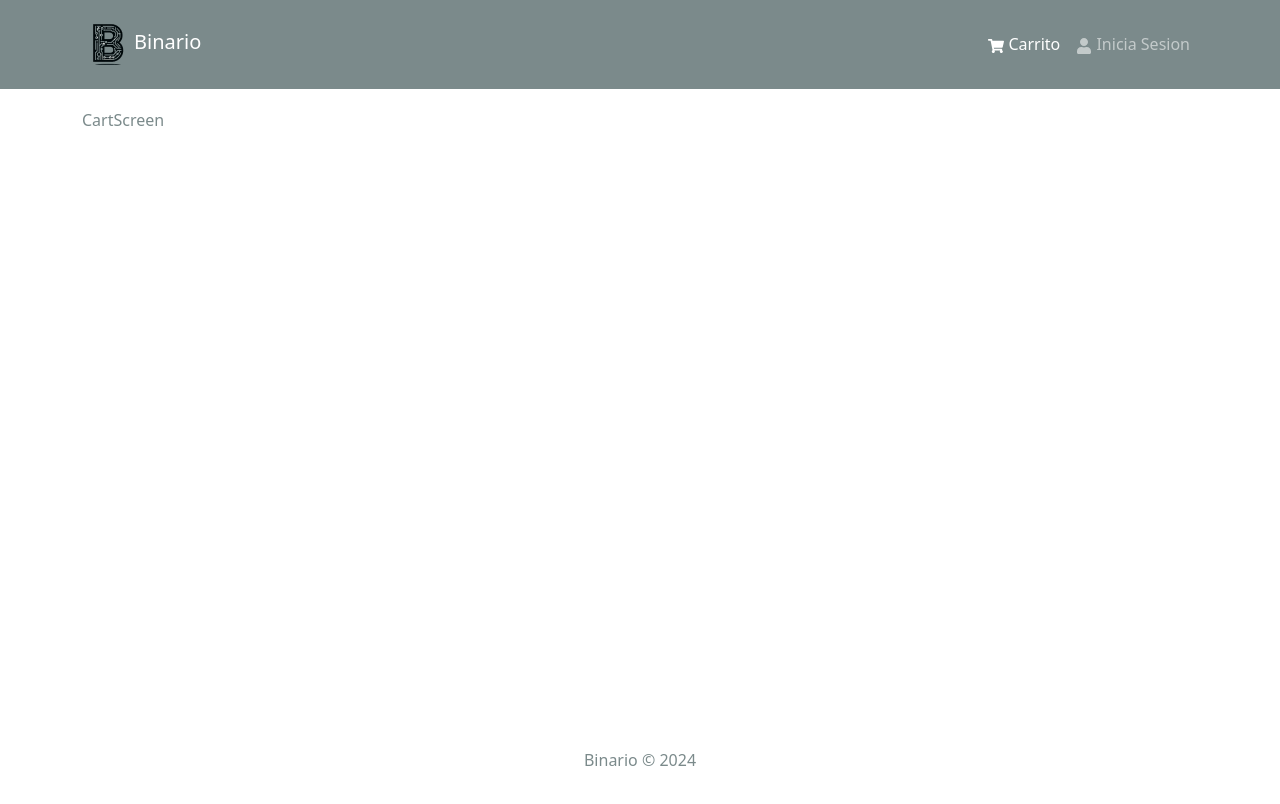
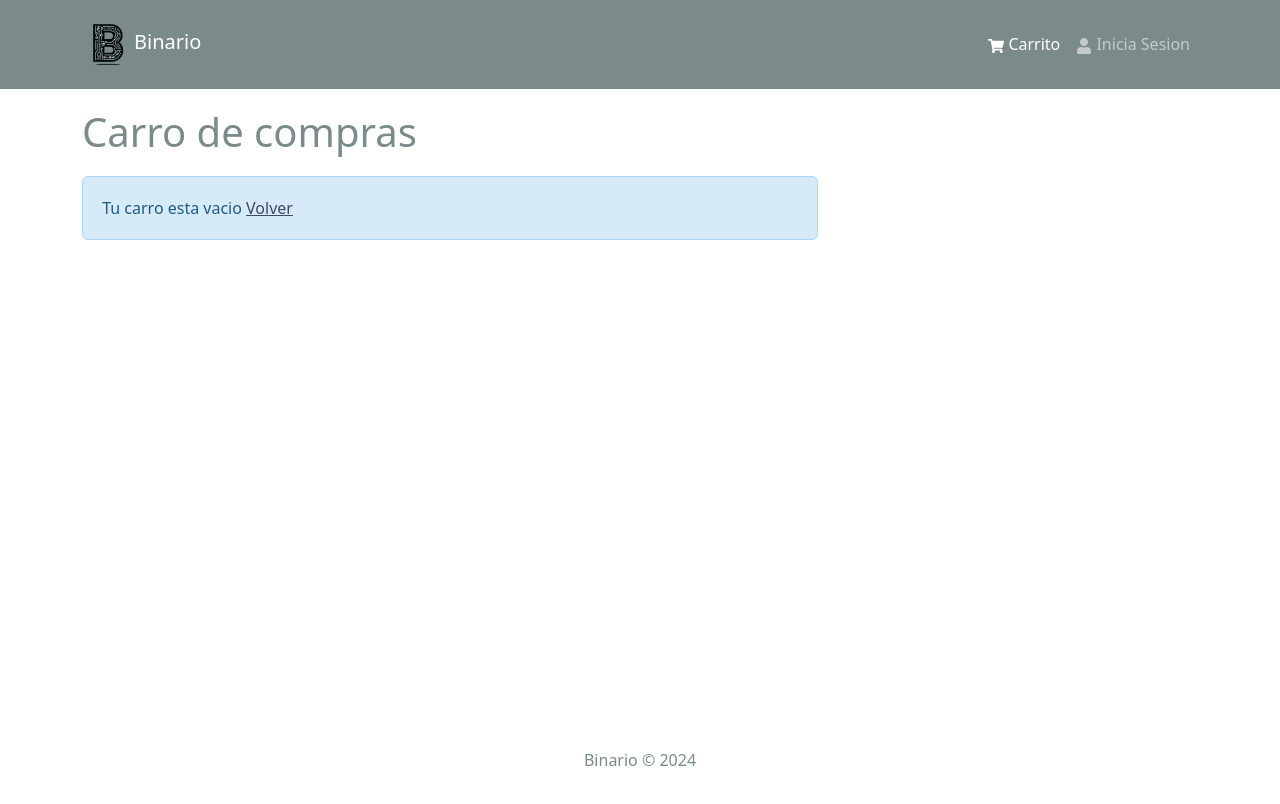
Before and after one commit to JoelBuenrostro/Binario, a React (Create React App) app in the folder frontend/: page /cart in a window 1280 px wide. Shown: the top 804 px of the page. Built offline with nearby package versions, Linux system fonts and the light colour scheme.

Commit message:
BN-33 Controles dentro de carro de compras
Imagen de producto y controles de administracion en la pagina de carro de compras

```diff
--- a/frontend/src/screens/CartScreen.jsx
+++ b/frontend/src/screens/CartScreen.jsx
@@ -8,9 +8,46 @@ const CartScreen = () => {
   const navigate = useNavigate();
   const dispatch = useDispatch();
 
-  return (
-    <div>CartScreen</div>
-  )
+  const cart = useSelector((state) => state.cart);
+  const { cartItems } = cart;
+
+  return <Row>
+    <Col md={8}>
+      <h1 style={{marginBottom: '20px'}}>Carro de compras</h1>
+      { cartItems.length === 0 ? (
+         <Message>
+            Tu carro esta vacio <Link to='/'>Volver</Link>
+         </Message>
+      ) : (
+        <ListGroup variant='flush'>
+          { cartItems.map((item) => (
+            <ListGroup.Item key={item._id}>
+              <Row>
+                <Col md={2}>
+                  <Image src={item.image} alt={item.name} fluid rounded />
+                </Col>
+                <Col md={3}>
+                  <Link to={ `/product/${item._id}` }>{item.name}</Link>
+                </Col>
+                <Col md={2}>
+                  ${item.price}
+                </Col>
+                <Col md={2}>
+                  <Form.Control as='select' value={item.qty} onChange={(e) => {}}>
+                    {[...Array(item.countInStock).keys()].map((x) => (
+                      <option key={x + 1} value={x + 1}>
+                        {x + 1}
+                      </option>
+                    ))}
+                  </Form.Control>
+                </Col>
+              </Row>
+            </ListGroup.Item>
+          ))}
+        </ListGroup>
+      )}
+    </Col>
+  </Row>
 }
 
 export default CartScreen
```
